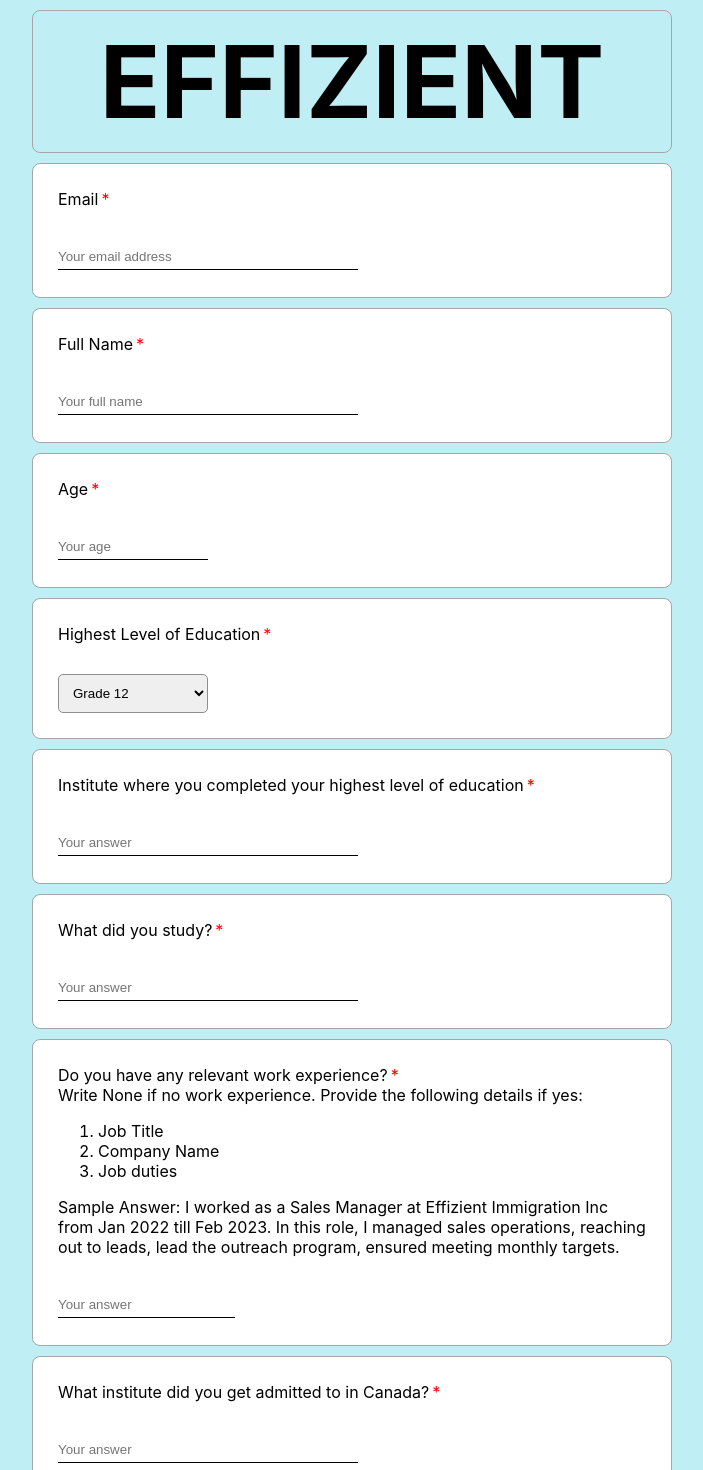
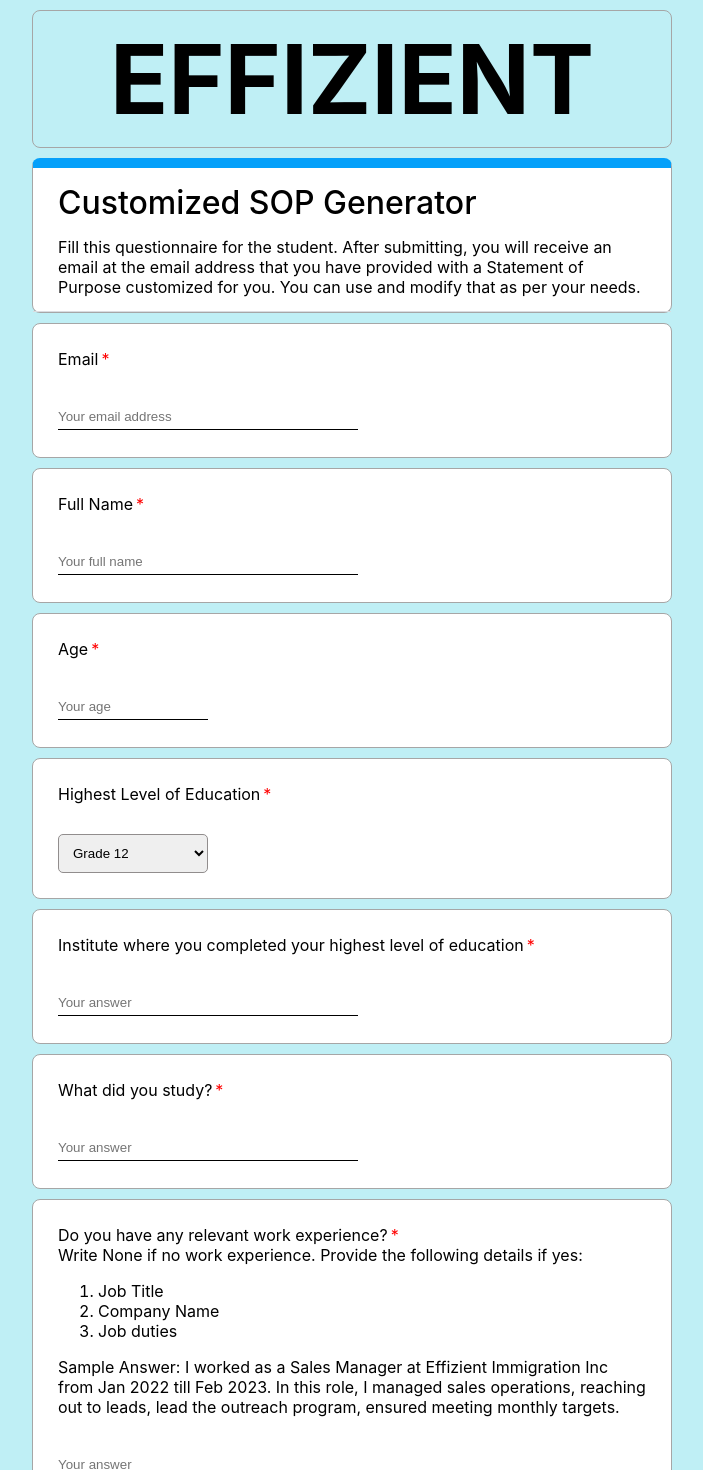
Before and after one commit to deekshithmd/sop-generation-tool, a React (Create React App) app: page / in a window 1280 px wide. Shown: the top 1470 px of the page, without its empty margins (288-991 px from the left). Built offline with nearby package versions, Linux system fonts and the light colour scheme.

Commit message:
updated UI

```diff
--- /dev/null
+++ b/src/components/ComponentList.js
@@ -0,0 +1,183 @@
+import styled from "styled-components";
+
+export const Container = styled.div`
+  width: 50vw;
+  min-height: 70vh;
+  display: flex;
+  flex-direction: column;
+  justify-content: flex-start;
+  align-items: center;
+  @media (max-width: 480px) {
+    width: 90vw;
+  }
+`;
+
+export const Header = styled.span`
+  font-size: 6rem;
+  text-transform: uppercase;
+  font-weight: 700;
+  @media (max-width: 480px) {
+    font-size: 50px;
+  }
+`;
+
+export const HeaderContainer = styled.nav`
+  width: 100%;
+  height: auto;
+  display: flex;
+  flex-direction: column;
+  justify-content: flex-start;
+  align-items: center;
+  align-items: center;
+  padding: 10px 20px;
+  border-radius: 8px;
+  border: 1px solid #a6a6a6;
+  margin: 10px 0px;
+`;
+
+export const InfoContainer = styled.div`
+  width: 100%;
+  height: auto;
+  display: flex;
+  flex-direction: column;
+  justify-content: flex-start;
+  align-items: flex-start;
+  border-radius: 8px;
+  border: 1px solid ${(props) => props.border || "#a6a6a6"};
+  background: ${(props) => props.background || "#fff"};
+  margin: 0px 0px 10px;
+  border-top: 10px solid rgb(5, 160, 250);
+`;
+
+export const Span = styled.span`
+  font-size: ${(props) => props.fontSize || "16px"};
+  font-weight: ${(props) => props.fontWeight || "400"};
+  border-top: ${(props) => props.border || "1px solid transparent"};
+  padding: ${(props) => props.padding || "14px 25px 0px"};
+`;
+
+export const HorizontalLine = styled.div`
+  width: 100%;
+  border-bottom: 1px solid #dadce0;
+`;
+
+export const Form = styled.form`
+  width: 100%;
+  height: auto;
+  display: flex;
+  flex-direction: column;
+  justify-content: flex-start;
+  row-gap: 10px;
+`;
+
+export const Label = styled.label`
+  font-size: 16px;
+`;
+
+export const B = styled.span`
+  display: inline-block;
+  width: 0px;
+  height: 2px;
+  background: ${(props) => props.background || "red"};
+  position: relative;
+  transition: width ease-in-out 0.4s;
+`;
+
+export const Input = styled.input`
+  border: none;
+  outline: none;
+  padding: 10px 0px 5px;
+  width: ${(props) => props.width || "100%"};
+  border-bottom: 1px solid ${(props) => props.borderBottom};
+  &:focus {
+    border-bottom: 1px solid transparent;
+  }
+  &:focus + ${B} {
+    width: 100%;
+  }
+  @media (max-width: 480px) {
+    width: 100%;
+  }
+`;
+
+export const InputWrapper = styled.div`
+  width: ${props=>props.width ||'fit-content'};
+  display: flex;
+  flex-direction: column;
+  align-items: center;
+`;
+
+export const InputContainer = styled.div`
+  background: ${(props) => props.background || "#fff"};
+  padding: ${(props) => props.padding || "25px"};
+  width: 100%;
+  display: flex;
+  flex-direction: column;
+  gap: 30px;
+  border-radius: 8px;
+  border: 1px solid ${(props) => props.border || "#a6a6a6"};
+`;
+
+export const Important = styled.span`
+  color: red;
+  padding-left: 3px;
+`;
+
+export const BottomRow = styled.div`
+  width: 100%;
+  display: flex;
+  align-items: center;
+  justify-content: space-between;
+  margin-bottom: 20px;
+`;
+
+export const Button = styled.button`
+  width: 100px;
+  background: ${(prop) => prop.background || "#1a70e8"};
+  color: ${(prop) => prop.color || "#fff"};
+  padding: 10px;
+  border: none;
+  border-radius: 5px;
+  font-weight: 600;
+  cursor: pointer;
+  &:hover {
+    background: ${(prop) => prop.hover || "#2f7fed"};
+  }
+`;
+
+export const WarningContainer = styled.div`
+  width: 100%;
+  display: flex;
+  justify-content: flex-start;
+  align-items: center;
+  margin-top: ${(props) => props.marginTop || "10px"};
+  padding: ${(props) => props.padding || "0px"};
+`;
+
+export const WarningText = styled.span`
+  color: #cf292f;
+  padding-left: 10px;
+  font-size: 12px;
+  font-weight: 400;
+`;
+
+export const RadioButtonContainer = styled.div`
+  display: flex;
+  flex-direction: column;
+  gap: 10px;
+  @media (max-width: 480px) {
+    align-items: flex-start;
+  }
+`;
+
+export const Dropdown = styled.select`
+  padding: 10px;
+  border: 1px solid #918d8d;
+  border-radius: 5px;
+  width: 150px;
+  outline: none;
+`;
+
+export const Option = styled.option`
+  padding: 10px;
+`;
--- a/src/components/FormComponent/index.jsx
+++ b/src/components/FormComponent/index.jsx
@@ -1,9 +1,33 @@
 import React, { useState, useRef } from "react";
-import styled from "styled-components";
+import {
+    Container,
+    HeaderContainer,
+    Header,
+    InputContainer,
+    Input,
+    Form,
+    B,
+    BottomRow,
+    RadioButtonContainer,
+    Button,
+    Label,
+    InputWrapper,
+    Important,
+    WarningContainer,
+    WarningText,
+    Option,
+    Dropdown,
+    InfoContainer,
+    Span,
+    HorizontalLine,
+} from "../ComponentList";
 import Warning from "../../assets/warning.png";
 import { validateEmail, checkFormData, sendEmail } from "../../helpers";
 
 export const FormComponent = () => {
+    const [showForm, setShowForm] = useState(true);
+    const [isFormCompleted, setIsFormCompleted] = useState(false);
+    const [isFormSubmittedOnce, setIsFormSubmittedOnce] = useState(false);
     const [formData, setFormData] = useState({
         email: { value: "", isFocussed: false },
         name: { value: "", isFocussed: false },
@@ -25,28 +49,32 @@
         gic: { value: "no", isFocussed: false },
         gicpay: { value: "", isFocussed: false },
     });
-    const topRef = useRef(null)
+    const formRef = useRef(null);
 
     const handleSubmit = async (e) => {
         e.preventDefault();
+
         if (checkFormData(formData)) {
-            const result = await sendEmail(formData)
+            const result = await sendEmail(formData);
             if (result) {
+                setIsFormCompleted(true);
+                setShowForm(false);
                 window.scrollTo({
-                    top: topRef,
+                    top: formRef,
+                    left: 0,
+                    behavior: "smooth",
+                });
+                formRef?.current?.reset();
+            }
+        } else {
+            setIsFormSubmittedOnce(true);
+            setIsFormCompleted(false);
+            window.scrollTo({
+                top: formRef,
                 left: 0,
                 behavior: "smooth",
             });
         }
-        }
-        else {
-            window.scrollTo({
-                top: topRef,
-                left: 0,
-                behavior: "smooth",
-            });
-        }
-
     };
 
     const handleDataChange = (event) => {
@@ -75,9 +103,28 @@
 
     return (
         <Container>
-            <HeaderContainer ref={topRef}>
+            <HeaderContainer ref={formRef}>
                 <Header>Effizient</Header>
             </HeaderContainer>
+            <InfoContainer>
+                <Span fontSize="32px" fontWeight="500">
+                    Customized SOP Generator
+                </Span>
+                <Span padding="14px 25px">
+                    Fill this questionnaire for the student. After submitting, you will
+                    receive an email at the email address that you have provided with a
+                    Statement of Purpose customized for you. You can use and modify that
+                    as per your needs.
+                </Span>
+                <HorizontalLine />
+                {isFormSubmittedOnce && !isFormCompleted && (
+                    <WarningContainer padding="0px 25px 14px">
+                        <img src={Warning} height="21px" width="20px" alt="warning" />
+                        <WarningText>Fill all compulsory fields</WarningText>
+                    </WarningContainer>
+                )}
+            </InfoContainer>
+            {showForm ? (
                 <Form onSubmit={handleSubmit}>
                     <InputContainer border={checkIsFieldValid("email") ? "red" : ""}>
                         <Label>
@@ -259,8 +306,8 @@
                             Do you have any relevant work experience?
                             <Important>*</Important>
                             <div>
-                            Write None if no work experience. Provide the following details if
-                            yes:
+                                Write None if no work experience. Provide the following details
+                                if yes:
                                 <ol>
                                     <li>Job Title </li>
                                     <li>Company Name </li>
@@ -268,11 +315,11 @@
                                 </ol>
                                 Sample Answer: I worked as a Sales Manager at Effizient
                                 Immigration Inc from Jan 2022 till Feb 2023. In this role, I
-                            managed sales operations, reaching out to leads, lead the outreach
-                            program, ensured meeting monthly targets.
+                                managed sales operations, reaching out to leads, lead the
+                                outreach program, ensured meeting monthly targets.
                             </div>
                         </Label>
-                    <InputWrapper>
+                        <InputWrapper width="100%">
                             <Input
                                 type="text"
                                 name="experience"
@@ -502,7 +549,9 @@
                                     }))
                                 }
                             />
-                        <B background={checkIsFieldValid("reading") ? "red" : "#227af5"} />
+                            <B
+                                background={checkIsFieldValid("reading") ? "red" : "#227af5"}
+                            />
                             {checkIsFieldValid("reading") && (
                                 <WarningContainer>
                                     <img src={Warning} height="21px" width="20px" alt="warning" />
@@ -526,11 +575,16 @@
                                 onFocus={() =>
                                     setFormData((prev) => ({
                                         ...prev,
-                                    speaking: { value: prev["speaking"].value, isFocussed: true },
+                                        speaking: {
+                                            value: prev["speaking"].value,
+                                            isFocussed: true,
+                                        },
                                     }))
                                 }
                             />
-                        <B background={checkIsFieldValid("speaking") ? "red" : "#227af5"} />
+                            <B
+                                background={checkIsFieldValid("speaking") ? "red" : "#227af5"}
+                            />
                             {checkIsFieldValid("speaking") && (
                                 <WarningContainer>
                                     <img src={Warning} height="21px" width="20px" alt="warning" />
@@ -558,7 +612,9 @@
                                     }))
                                 }
                             />
-                        <B background={checkIsFieldValid("writing") ? "red" : "#227af5"} />
+                            <B
+                                background={checkIsFieldValid("writing") ? "red" : "#227af5"}
+                            />
                             {checkIsFieldValid("writing") && (
                                 <WarningContainer>
                                     <img src={Warning} height="21px" width="20px" alt="warning" />
@@ -573,14 +629,25 @@
                             <Important>*</Important>
                         </Label>
                         <RadioButtonContainer onChange={handleDataChange}>
-                        <span>
-                            <input type="radio" name="firsttution" width="10px" value="yes" />{" "}
+                            <label htmlFor="firsttution">
+                                <input
+                                    type="radio"
+                                    name="firsttution"
+                                    width="10px"
+                                    value="yes"
+                                />{" "}
                                 Yes
-                        </span>
-                        <span>
-                            <input type="radio" name="firsttution" width="10px" value="no" defaultChecked/>{" "}
+                            </label>
+                            <label htmlFor="firsttution">
+                                <input
+                                    type="radio"
+                                    name="firsttution"
+                                    width="10px"
+                                    value="no"
+                                    defaultChecked
+                                />{" "}
                                 No
-                        </span>
+                            </label>
                         </RadioButtonContainer>
                     </InputContainer>
                     <InputContainer border={checkIsFieldValid("tutionfees") ? "red" : ""}>
@@ -621,12 +688,19 @@
                             Did you do a GIC?<Important>*</Important>
                         </Label>
                         <RadioButtonContainer onChange={handleDataChange}>
-                        <span>
+                            <label htmlFor="gic">
                                 <input type="radio" name="gic" width="10px" value="yes" /> Yes
-                        </span>
-                        <span>
-                            <input type="radio" name="gic" width="10px" value="no" defaultChecked/> No
-                        </span>
+                            </label>
+                            <label htmlFor="gic">
+                                <input
+                                    type="radio"
+                                    name="gic"
+                                    width="10px"
+                                    value="no"
+                                    defaultChecked
+                                />{" "}
+                                No
+                            </label>
                         </RadioButtonContainer>
                     </InputContainer>
                     <InputContainer border={checkIsFieldValid("gicpay") ? "red" : ""}>
@@ -658,7 +732,11 @@
                             )}
                         </InputWrapper>
                     </InputContainer>
-                <BottomRow background="transparent" border="transparent" padding="0px">
+                    <BottomRow
+                        background="transparent"
+                        border="transparent"
+                        padding="0px"
+                    >
                         <Button type="submit">Submit</Button>
                         <Button
                             type="reset"
@@ -670,159 +748,12 @@
                         </Button>
                     </BottomRow>
                 </Form>
+            ) : (
+                <InputContainer>
+                    Would you like to submit another response?{" "}
+                    <button onClick={() => setShowForm(true)}>click here</button>
+                </InputContainer>
+            )}
         </Container>
     );
 };
-
-const Container = styled.div`
-  width: 50vw;
-  min-height: 70vh;
-  display: flex;
-  flex-direction: column;
-  justify-content: flex-start;
-  align-items: center;
-  @media (max-width: 480px) {
-    width: 90vw;
-  }
-`;
-
-const Header = styled.span`
-  font-size: 100px;
-  text-transform: uppercase;
-  font-weight: 700;
-  @media (max-width: 480px) {
-    font-size: 50px;
-  }
-`;
-
-const HeaderContainer = styled.nav`
-  width: 100%;
-  height: auto;
-  display: flex;
-  justify-content: center;
-  align-items: center;
-  padding: 10px 20px;
-  border-radius: 8px;
-  border: 1px solid #a6a6a6;
-  margin: 10px 0px;
-`;
-
-const Form = styled.form`
-  width: 100%;
-  height: auto;
-  display: flex;
-  flex-direction: column;
-  justify-content: flex-start;
-  row-gap: 10px;
-`;
-
-const Label = styled.label`
-  font-size: 16px;
-`;
-
-const B = styled.span`
-  display: inline-block;
-  width: 0px;
-  height: 2px;
-  background: ${(props) => props.background || "red"};
-  position: relative;
-  transition: width ease-in-out 0.4s;
-`;
-
-const Input = styled.input`
-  border: none;
-  outline: none;
-  padding: 10px 0px 5px;
-  width: ${(props) => props.width || "100%"};
-  border-bottom: 1px solid ${(props) => props.borderBottom};
-  &:focus {
-    border-bottom: 1px solid transparent;
-  }
-  &:focus + ${B} {
-    width: 100%;
-  }
-  @media (max-width: 480px) {
-    width: 100%;
-  }
-`;
-
-const InputWrapper = styled.div`
-  width: fit-content;
-  display: flex;
-  flex-direction: column;
-  align-items: center;
-`;
-
-const InputContainer = styled.div`
-  background: ${(props) => props.background || "#fff"};
-  padding: ${(props) => props.padding || "25px"};
-  width: 100%;
-  display: flex;
-  flex-direction: column;
-  gap: 30px;
-  border-radius: 8px;
-  border: 1px solid ${(props) => props.border || "#a6a6a6"};
-`;
-
-const Important = styled.span`
-  color: red;
-  padding-left: 3px;
-`;
-
-const BottomRow = styled.div`
-  width: 100%;
-  display: flex;
-  align-items: center;
-  justify-content: space-between;
-  margin-bottom: 20px;
-`;
-
-const Button = styled.button`
-  width: 100px;
-  background: ${(prop) => prop.background || "#1a70e8"};
-  color: ${(prop) => prop.color || "#fff"};
-  padding: 10px;
-  border: none;
-  border-radius: 5px;
-  font-weight: 600;
-  cursor: pointer;
-  &:hover {
-    background: ${(prop) => prop.hover || "#2f7fed"};
-  }
-`;
-
-const WarningContainer = styled.div`
-  width: 100%;
-  display: flex;
-  justify-content: flex-start;
-  align-items: center;
-  margin-top: 10px;
-`;
-
-const WarningText = styled.span`
-  color: #cf292f;
-  padding-left: 10px;
-  font-size: 12px;
-  font-weight: 400;
-`;
-
-const RadioButtonContainer = styled.div`
-  display: flex;
-  flex-direction: column;
-  gap: 10px;
-  @media (max-width: 480px) {
-    align-items: flex-start;
-  }
-`;
-
-const Dropdown = styled.select`
-  padding: 10px;
-  border: 1px solid #918d8d;
-  border-radius: 5px;
-  width: 150px;
-  outline:none;
-`;
-
-const Option = styled.option`
-  padding: 10px;
-`;
--- a/src/helpers/index.js
+++ b/src/helpers/index.js
@@ -25,7 +25,7 @@
 export const sendEmail = async (formData) => {
     try{
         const result = await axios.post(`${API_ENDPOINT}api/email`,formData);
-        return result?.data
+        return result?.data?.messageId
     }
     catch(e){
         console.log("Error in sending email",e.message)
```
Lines whose indentation alone changed are shown as unchanged.
